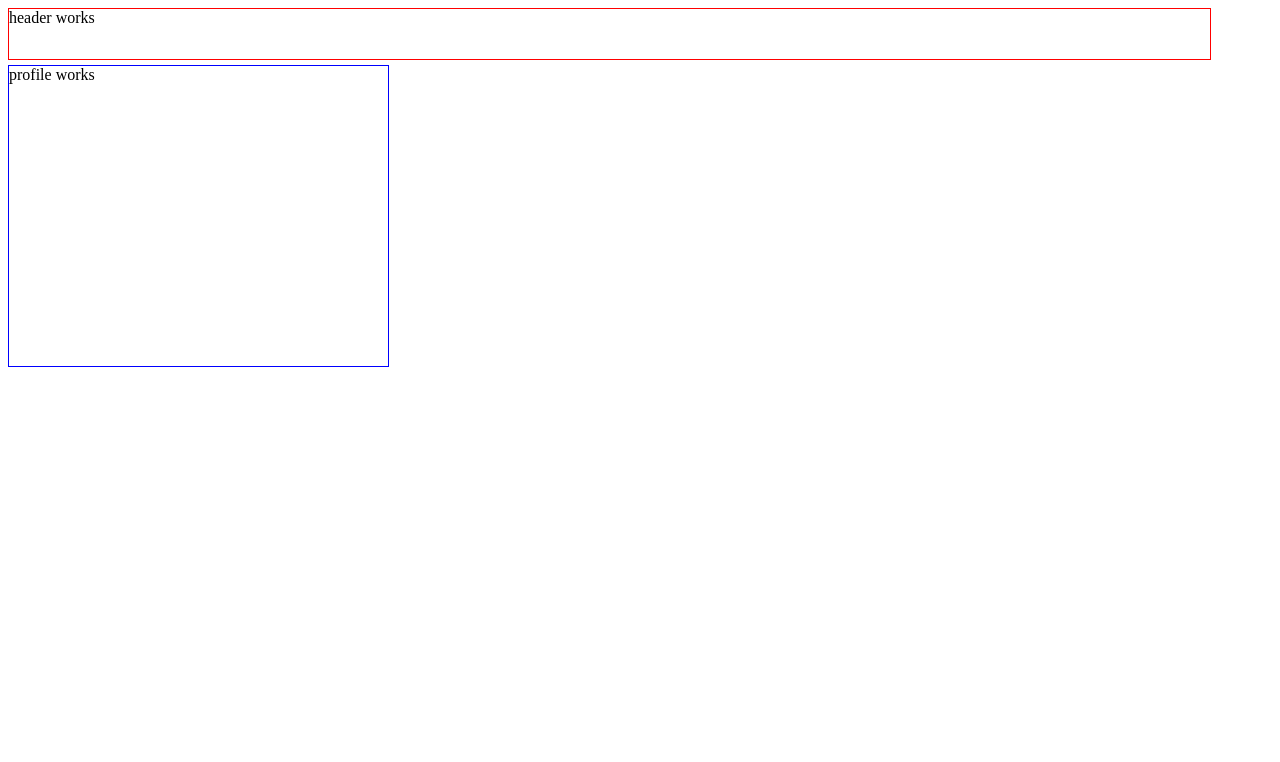
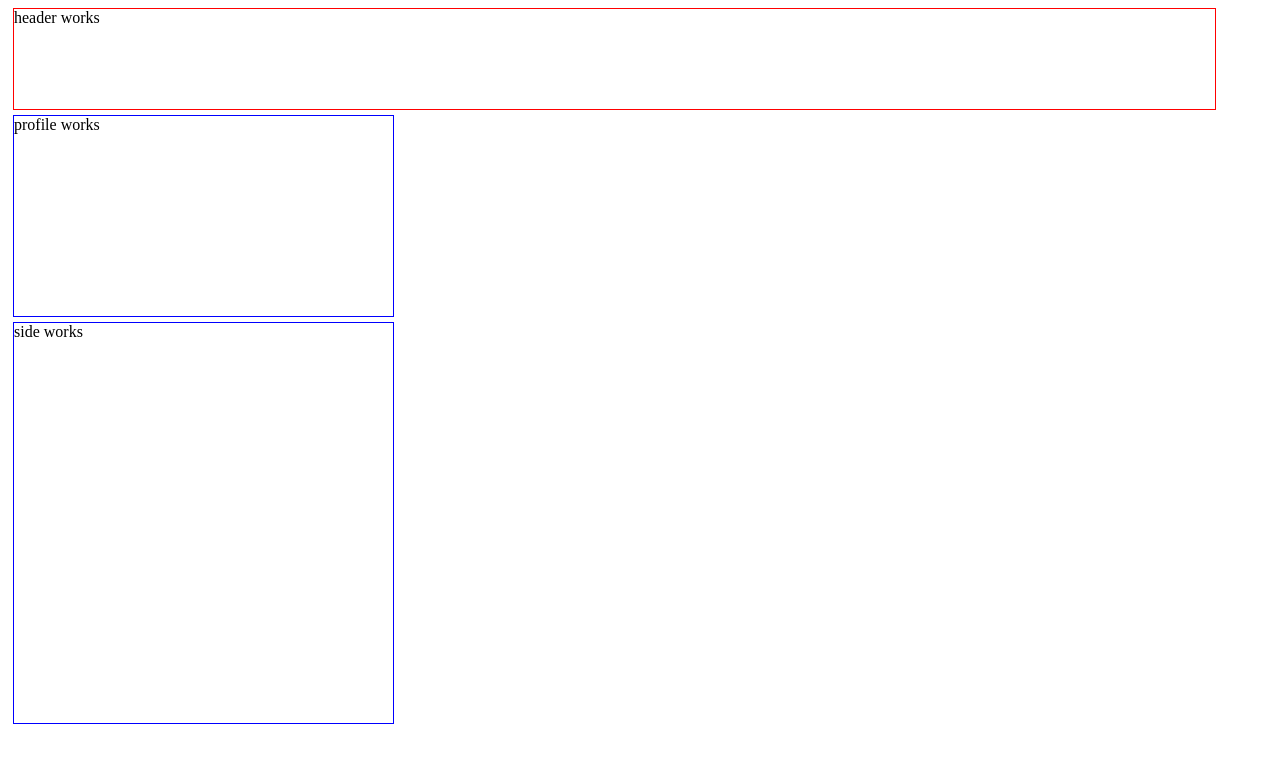
Before and after one commit to skillitzimberg/SocialMediaWireframe, a React app: page / in a window 1280 px wide. Shown: the top 762 px of the page. Built offline with nearby package versions, Linux system fonts and the light colour scheme.

Commit message:
create & style Side component wireframe.

```diff
--- a/src/components/App.jsx
+++ b/src/components/App.jsx
@@ -1,12 +1,14 @@
 import React from "react";
 import Header from "./Header";
 import Profile from "./Profile";
+import Side from "./Side";
 
 function App(){
   return (
     <div>
       <Header/>
       <Profile/>
+      <Side/>
     </div>
   );
 }
--- a/src/components/Header.jsx
+++ b/src/components/Header.jsx
@@ -3,8 +3,9 @@ import React from "react";
 function Header(){
   const headerStyles = {
     width: '95%',
-    height: '50px',
-    border: '1px solid red'
+    height: '100px',
+    border: '1px solid red',
+    margin: '5px'
   }
   return (
     <div style={headerStyles}>
--- a/src/components/Profile.jsx
+++ b/src/components/Profile.jsx
@@ -3,9 +3,9 @@ import React from "react";
 function Profile(){
   const profileStyles = {
     width: '30%',
-    height: '300px',
+    height: '200px',
     border: '1px solid blue',
-    marginTop: '5px'
+    margin: '5px'
   }
   return (
     <div style={profileStyles}>
--- /dev/null
+++ b/src/components/Side.jsx
@@ -0,0 +1,17 @@
+import React from "react";
+
+function Side(){
+  const sideStyles = {
+    width: '30%',
+    height: '400px',
+    border: '1px solid blue',
+    margin: '5px'
+  }
+  return (
+    <div style={sideStyles}>
+      side works
+    </div>
+  );
+}
+
+export default Side;
```
